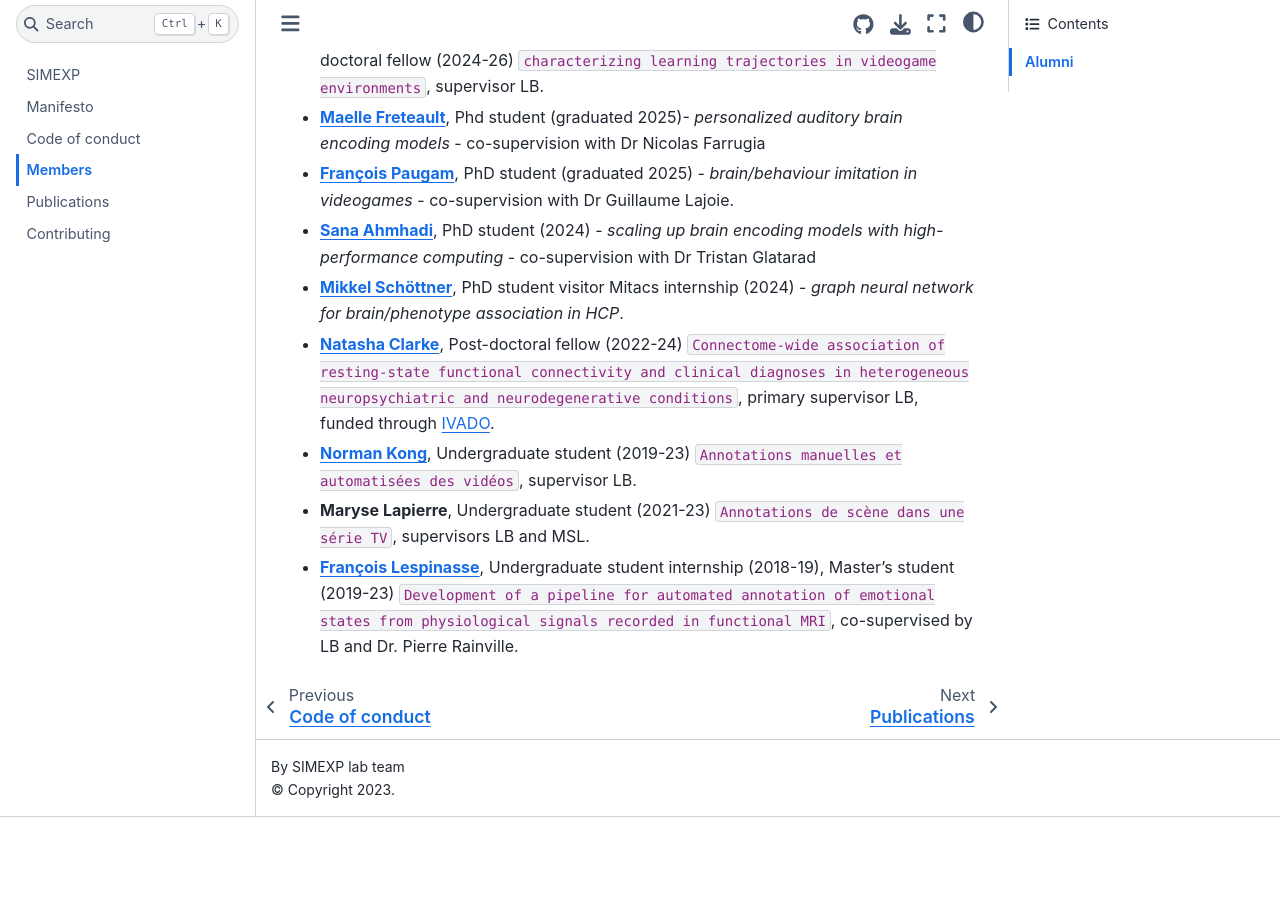
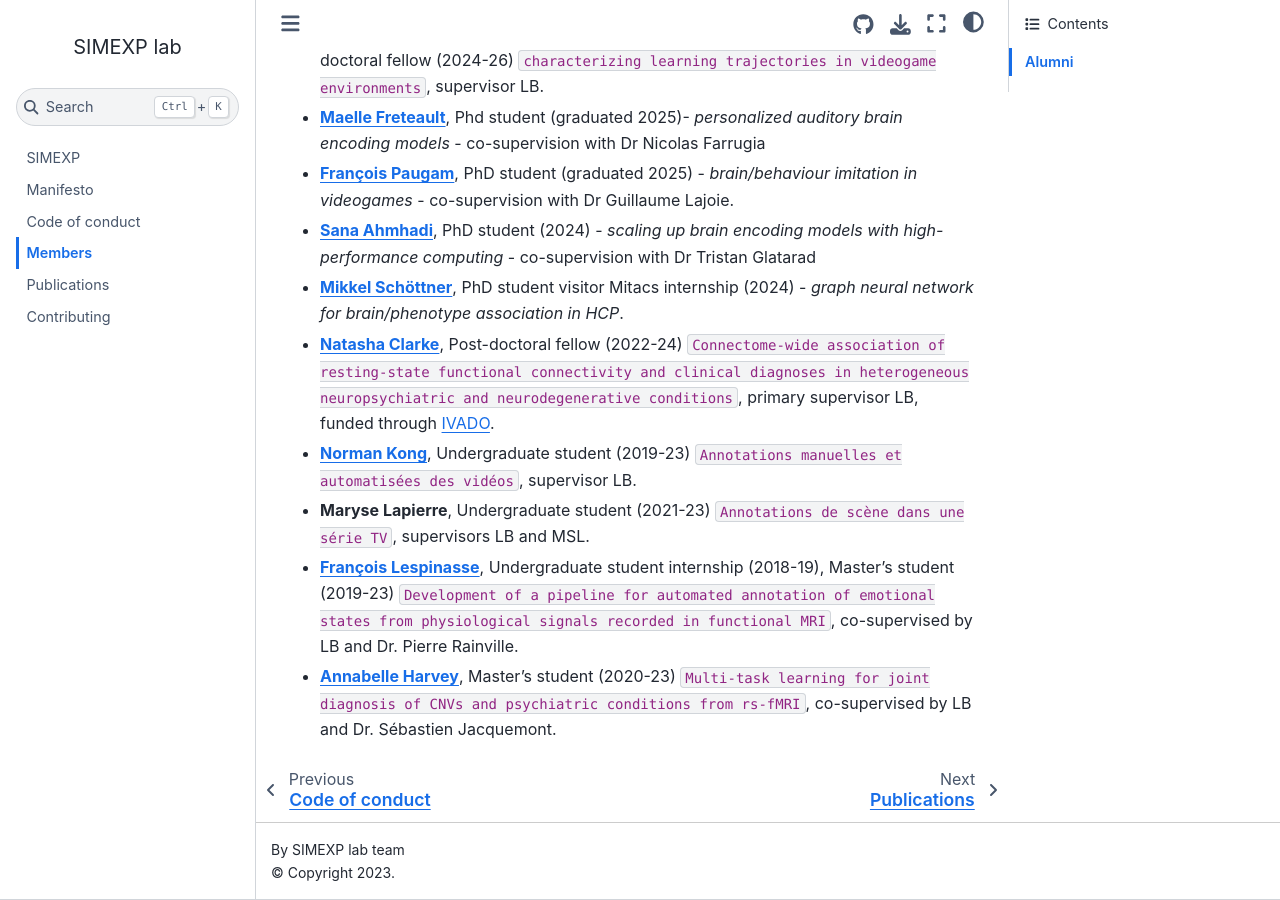
Before and after one commit to SIMEXP/simexp.github.io, a Jupyter Book: the page built from content/members.md, in a window 1280 px wide and 900 px high, scrolled down 1766 px. Built offline with Jupyter Book 1.0.4 settings and Sphinx 7.4.7 and the Sphinx Book theme 1.1.4, drawn with Linux system fonts in a browser that asks for light colours; before the commit the page ends 2583 px from its top, so only the background shows below that.

Commit message:
Add Annabelle Harvey to alumni section
Co-Authored-By: Claude Opus 5.5 <noreply@anthropic.com>

```diff
--- a/content/members.md
+++ b/content/members.md
@@ -135,3 +135,4 @@
  * [**Norman Kong**](https://www.linkedin.com/in/norman-kong-011671174/), Undergraduate student (2019-23) `Annotations manuelles et automatisées des vidéos`, supervisor LB.
  * **Maryse Lapierre**, Undergraduate student (2021-23) `Annotations de scène dans une série TV`, supervisors LB and MSL.
  * [**François Lespinasse**](https://www.linkedin.com/in/fran%C3%A7ois-lespinasse-a1a196127/), Undergraduate student internship (2018-19), Master's student (2019-23) `Development of a pipeline for automated annotation of emotional states from physiological signals recorded in functional MRI`, co-supervised by LB and Dr. Pierre Rainville.
+ * [**Annabelle Harvey**](https://www.linkedin.com/in/annabelle-harvey-525932201/), Master's student (2020-23) `Multi-task learning for joint diagnosis of CNVs and psychiatric conditions from rs-fMRI`, co-supervised by LB and Dr. Sébastien Jacquemont.
```
